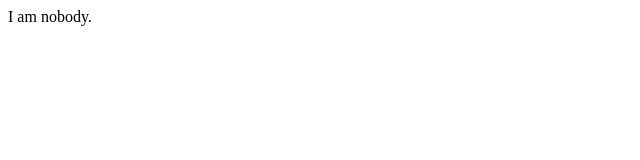
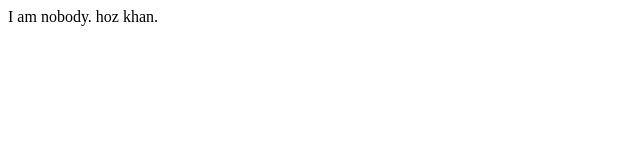
Before and after one commit to Muhammad-Amir-Hamza-khan/gitbasic1, a plain HTML site: page index.html in a window 1280 px wide. Shown: the full height of the page, 0-640 px from the left. Drawn offline with Linux system fonts and the light colour scheme.

Commit message:
hoz khan added

```diff
--- a/index.html
+++ b/index.html
@@ -1,3 +1,4 @@
 <p>
     I am nobody.
+    hoz khan.
 </p>
```
